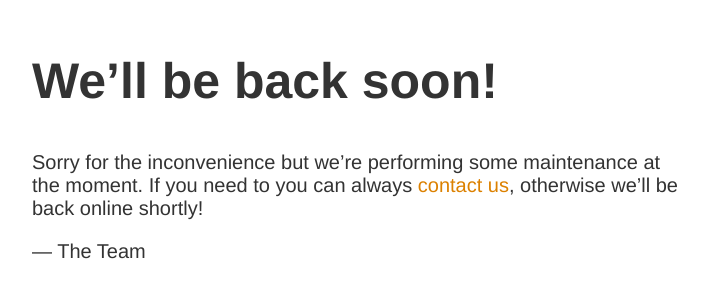
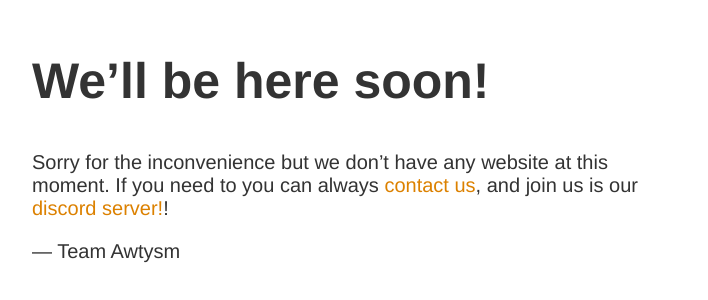
Before and after one commit to mehsain9/mehsain9.github.io, a plain HTML site: page maintenance.html in a window 1280 px wide. Shown: the part 148-448 px from the top of the page, without its empty margins (283-991 px from the left). Drawn offline with Linux system fonts and the light colour scheme.

Commit message:
love you umwah <3

```diff
--- a/maintenance.html
+++ b/maintenance.html
@@ -1,5 +1,5 @@
 <!doctype html>
-<title>Site Maintenance</title>
+<title>Coming Soon!</title>
 <style>
   body { text-align: center; padding: 150px; }
   h1 { font-size: 50px; }
@@ -10,9 +10,9 @@
 </style>
 
 <article>
-    <h1>We&rsquo;ll be back soon!</h1>
+    <h1>We&rsquo;ll be here soon!</h1>
     <div>
-        <p>Sorry for the inconvenience but we&rsquo;re performing some maintenance at the moment. If you need to you can always <a href="mailto:#">contact us</a>, otherwise we&rsquo;ll be back online shortly!</p>
-        <p>&mdash; The Team</p>
+        <p>Sorry for the inconvenience but we don&rsquo;t have any website at this moment. If you need to you can always <a href="mailto:teamawtysm12@gmail.com">contact us</a>, and join us is our <a href="https://discord.gg/FAtgESHNm7">discord server!</a>!</p>
+        <p>&mdash; Team Awtysm</p>
     </div>
 </article>
```
